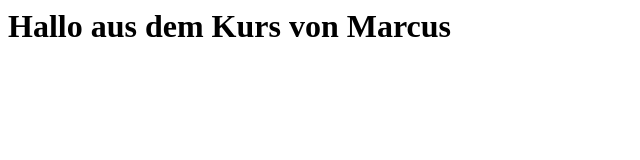
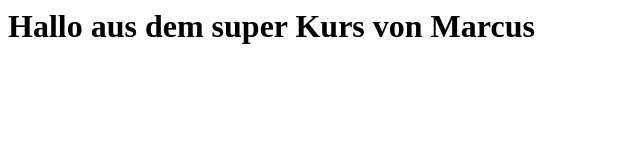
Before and after one commit to zahlenhelfer/aws-example-website, a plain HTML site: page index.html in a window 1280 px wide. Shown: the whole page, without its empty margins (0-640 px from the left). Drawn offline with Linux system fonts and the light colour scheme.

Commit message:
Überschrift geändert

```diff
--- a/index.html
+++ b/index.html
@@ -1 +1 @@
-<h1>Hallo aus dem Kurs von Marcus</h1>
+<h1>Hallo aus dem super Kurs von Marcus</h1>
```
